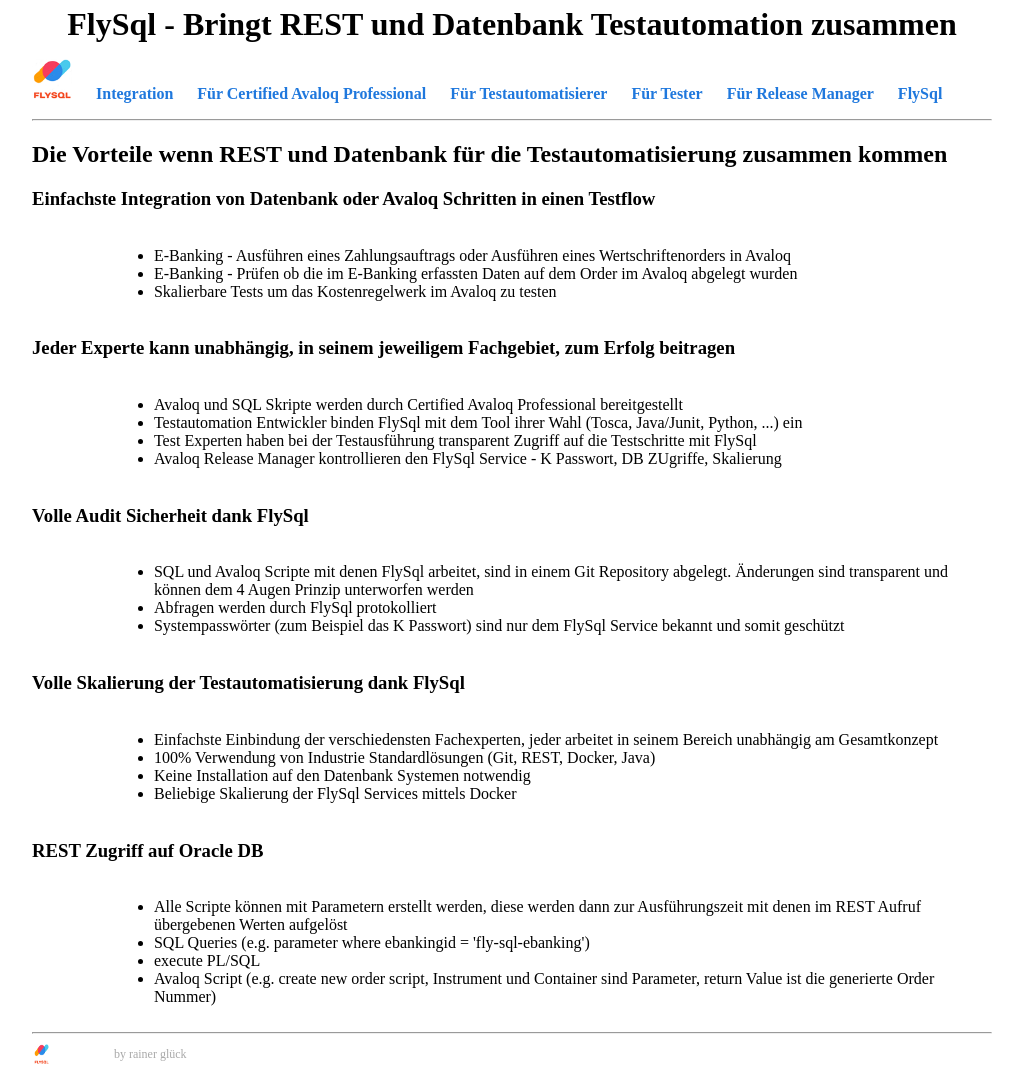
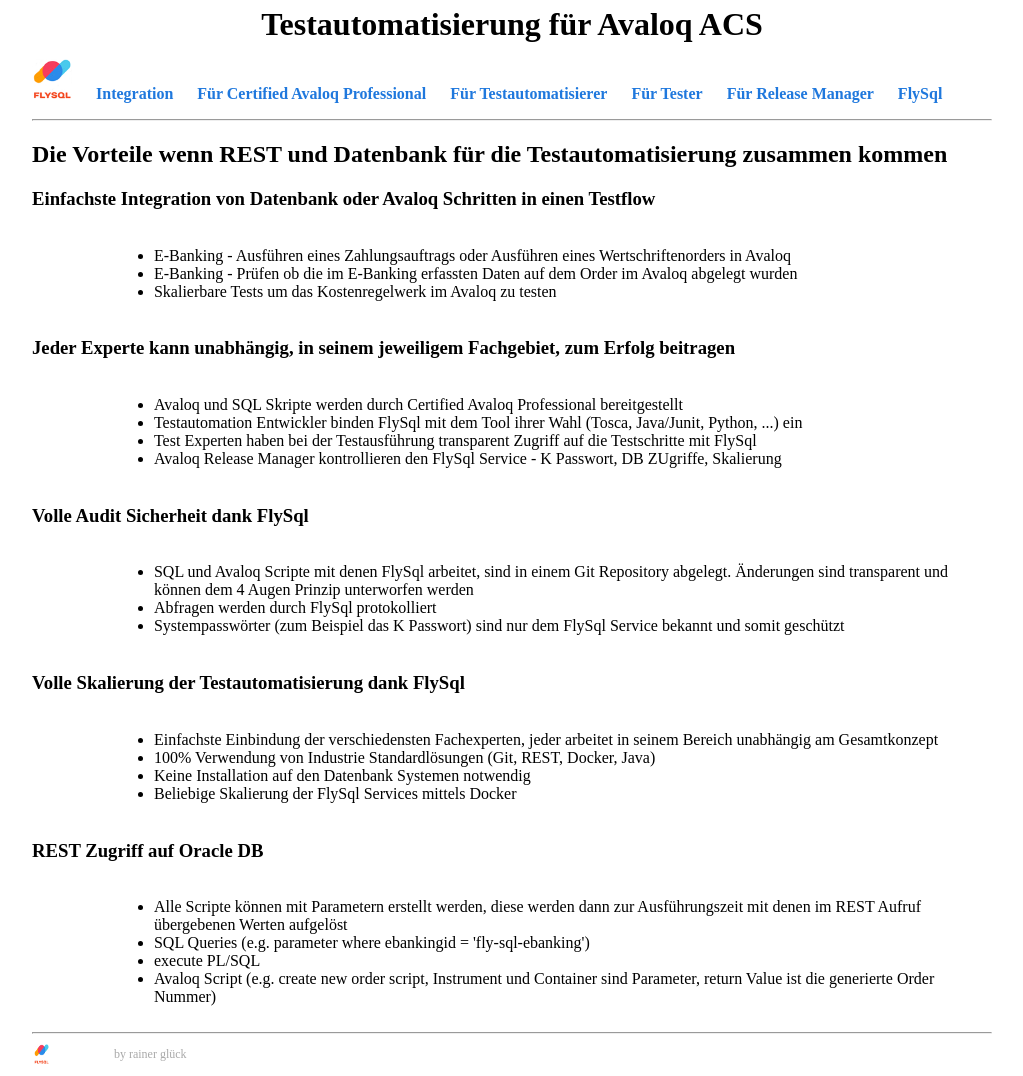
Before and after one commit to flysql/flysql.github.io, a Jekyll site: the page built from index.html, in a window 1280 px wide. Shown: the whole page, without its empty margins (128-1151 px from the left). Built offline with Jekyll 4.4.1, drawn with Linux system fonts in a browser that asks for light colours.

Commit message:
change title

```diff
--- a/_layouts/default.html
+++ b/_layouts/default.html
@@ -10,7 +10,7 @@
 </head>
 
 <body>
-	<a class="header-link" href="/">FlySql - Bringt REST und Datenbank Testautomation zusammen</a>
+	<a class="header-link" href="/">Testautomatisierung für Avaloq ACS</a>
 	<nav>
 		<ul>
 		<li><a class="nav-href" href="/"><img class="navigation-img" src="/images/favicon/favicon.64x64.ico" alt="FlySql logo" /></a></li>
```
